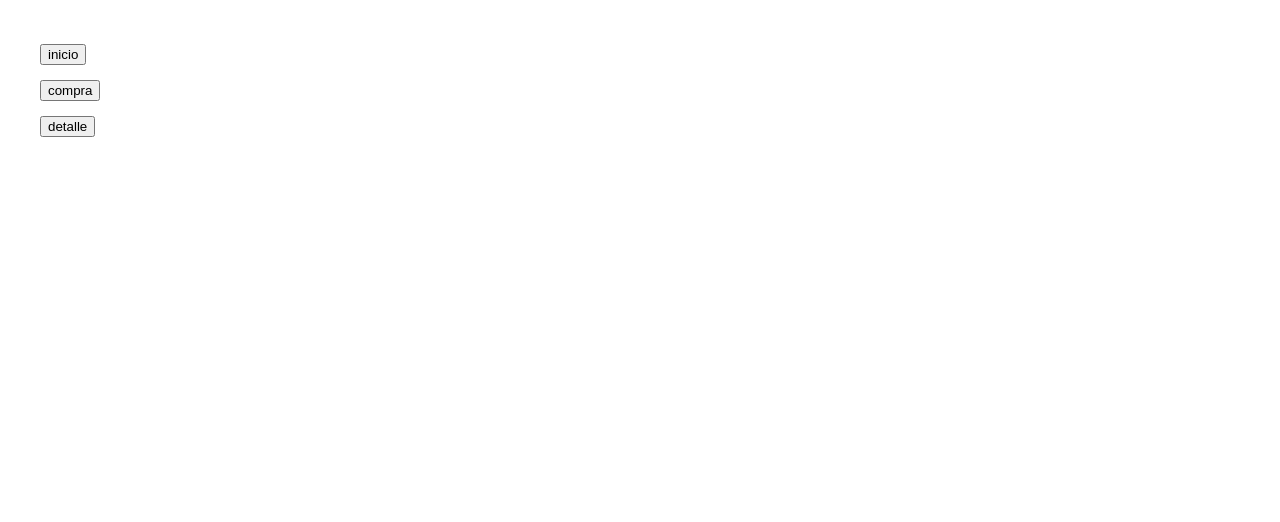
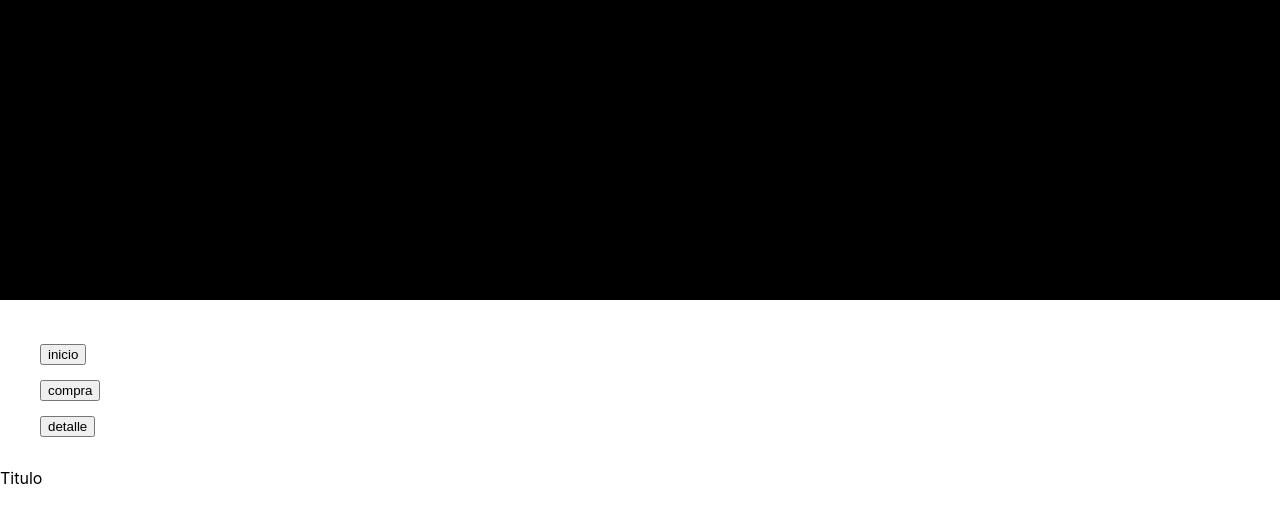
Before and after one commit to NachoCorreas/PreEntrega1React-CorreasIgnacio., a React (Create React App) app: page / in a window 1280 px wide. Shown: the top 522 px of the page. Built offline with nearby package versions, Linux system fonts and the light colour scheme.

Commit message:
que salga lo que dios quiera

```diff
--- a/src/App.js
+++ b/src/App.js
@@ -2,15 +2,18 @@
 import './App.css';
 import Nav from './componentes/Navbar/Nav';
 import Lista from './componentes/ListaNav/Lista';
-
+import Titulo from './componentes/Titulo/Titulo';
 
 
 function App() {
 
 
   return (
-    <Nav/>,
-    <Lista/>
+   <div>
+    <Nav/>
+   <Lista/>
+   <Titulo/>
+   </div>
   );
 }
 
--- a/src/componentes/Navbar/Nav.js
+++ b/src/componentes/Navbar/Nav.js
@@ -4,7 +4,7 @@ import Lista from '../ListaNav/Lista'
 export default function Nav() {
   return (
     <div className='navbar'>
-        <Lista/>
+
     </div>
   )
 }
--- a/src/componentes/Navbar/style.css
+++ b/src/componentes/Navbar/style.css
@@ -0,0 +1,5 @@
+.navbar{
+    width: 100%;
+    height: 300px;
+    background-color: black;
+}
--- /dev/null
+++ b/src/componentes/Titulo/Titulo.js
@@ -0,0 +1,7 @@
+import React from 'react'
+
+export default function Titulo() {
+  return (
+    <div>Titulo</div>
+  )
+}
```
